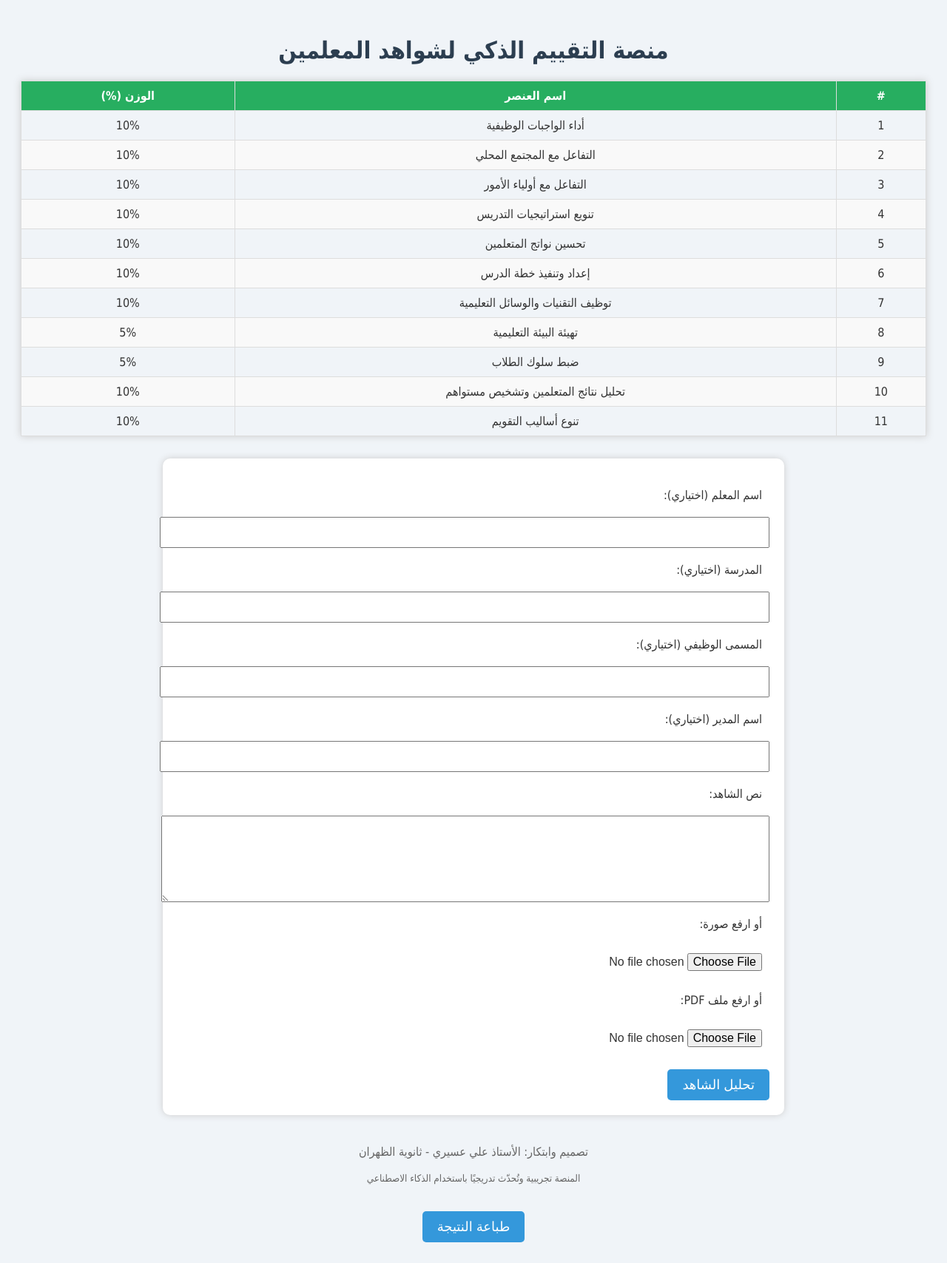
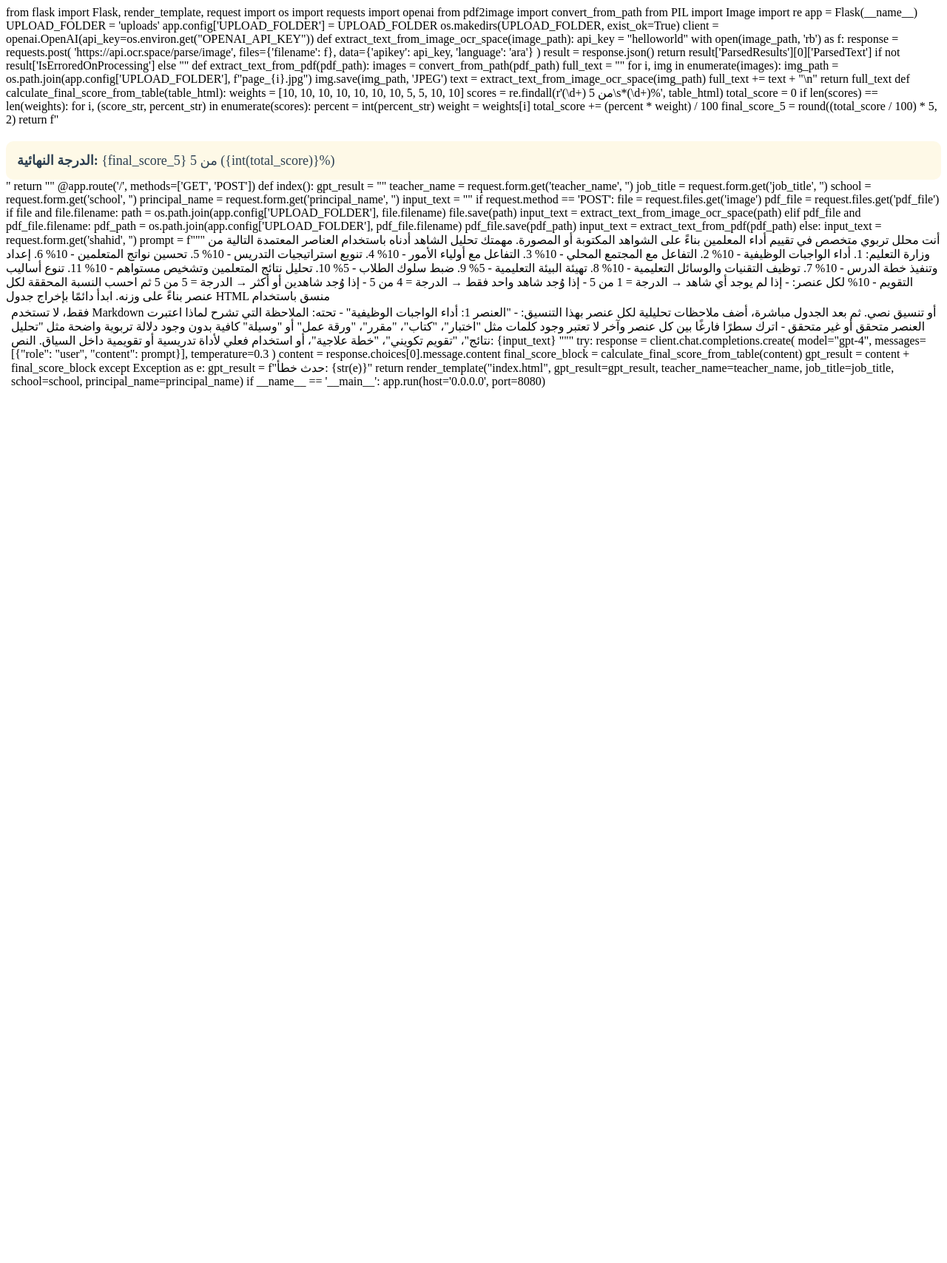
Before and after one commit to aliasiriiii/smart-ai, a Flask app: page / in a window 1280 px wide. Shown: the whole page at 74% size. After the commit the page ends 525 px from the top, so only its background shows below. Run offline with Flask 3, Linux system fonts and the light colour scheme.

Commit message:
Update index.html

```diff
--- a/templates/index.html
+++ b/templates/index.html
@@ -1,152 +1,128 @@
-<!DOCTYPE html>
-<html lang="ar" dir="rtl">
-<head>
-    <meta charset="UTF-8">
-    <title>منصة التقييم الذكي لشواهد المعلمين</title>
-    <style>
-        body {
-            font-family: 'Tahoma', sans-serif;
-            background: #f0f4f8;
-            padding: 20px;
-            color: #333;
-        }
-        h1 {
-            text-align: center;
-            color: #2c3e50;
-        }
-        form {
-            background: white;
-            padding: 20px;
-            border-radius: 10px;
-            box-shadow: 0 0 10px #ccc;
-            max-width: 800px;
-            margin: auto;
-        }
-        label, input, textarea {
-            display: block;
-            width: 100%;
-            margin-top: 10px;
-            padding: 10px;
-            font-size: 16px;
-        }
-        button {
-            background-color: #3498db;
-            color: white;
-            padding: 10px 20px;
-            margin-top: 20px;
-            border: none;
-            border-radius: 5px;
-            font-size: 18px;
-            cursor: pointer;
-        }
-        table {
-            width: 100%;
-            border-collapse: collapse;
-            font-family: Tahoma;
-            margin-bottom: 30px;
-            box-shadow: 0 0 10px #ccc;
-        }
-        th, td {
-            padding: 10px;
-            text-align: center;
-            border: 1px solid #ddd;
-        }
-        th {
-            background-color: #27ae60;
-            color: white;
-        }
-        tr:nth-child(even) {
-            background-color: #f9f9f9;
-        }
-        .footer {
-            text-align: center;
-            margin-top: 40px;
-            color: #666;
-        }
-        @media print {
-            .no-print { display: none; }
-        }
-    </style>
-    <script>
-        function showLoading() {
-            document.getElementById('loading').style.display = 'block';
-        }
-    </script>
-</head>
-<body>
+ from flask import Flask, render_template, request
+import os
+import requests
+import openai
+from pdf2image import convert_from_path
+from PIL import Image
+import re
 
-    <h1>منصة التقييم الذكي لشواهد المعلمين</h1>
+app = Flask(__name__)
+UPLOAD_FOLDER = 'uploads'
+app.config['UPLOAD_FOLDER'] = UPLOAD_FOLDER
+os.makedirs(UPLOAD_FOLDER, exist_ok=True)
 
-    <!-- جدول العناصر الرسمية -->
-    <table>
-        <thead>
-            <tr>
-                <th>#</th>
-                <th>اسم العنصر</th>
-                <th>الوزن (%)</th>
-            </tr>
-        </thead>
-        <tbody>
-            <tr><td>1</td><td>أداء الواجبات الوظيفية</td><td>10%</td></tr>
-            <tr><td>2</td><td>التفاعل مع المجتمع المحلي</td><td>10%</td></tr>
-            <tr><td>3</td><td>التفاعل مع أولياء الأمور</td><td>10%</td></tr>
-            <tr><td>4</td><td>تنويع استراتيجيات التدريس</td><td>10%</td></tr>
-            <tr><td>5</td><td>تحسين نواتج المتعلمين</td><td>10%</td></tr>
-            <tr><td>6</td><td>إعداد وتنفيذ خطة الدرس</td><td>10%</td></tr>
-            <tr><td>7</td><td>توظيف التقنيات والوسائل التعليمية</td><td>10%</td></tr>
-            <tr><td>8</td><td>تهيئة البيئة التعليمية</td><td>5%</td></tr>
-            <tr><td>9</td><td>ضبط سلوك الطلاب</td><td>5%</td></tr>
-            <tr><td>10</td><td>تحليل نتائج المتعلمين وتشخيص مستواهم</td><td>10%</td></tr>
-            <tr><td>11</td><td>تنوع أساليب التقويم</td><td>10%</td></tr>
-        </tbody>
-    </table>
+client = openai.OpenAI(api_key=os.environ.get("OPENAI_API_KEY"))
 
-    <!-- نموذج الإدخال -->
-    <form method="POST" enctype="multipart/form-data" onsubmit="showLoading()">
-        <label>اسم المعلم (اختياري):</label>
-        <input type="text" name="teacher_name" value="{{ teacher_name }}">
+def extract_text_from_image_ocr_space(image_path):
+    api_key = "helloworld"
+    with open(image_path, 'rb') as f:
+        response = requests.post(
+            'https://api.ocr.space/parse/image',
+            files={'filename': f},
+            data={'apikey': api_key, 'language': 'ara'}
+        )
+    result = response.json()
+    return result['ParsedResults'][0]['ParsedText'] if not result['IsErroredOnProcessing'] else ""
 
-        <label>المدرسة (اختياري):</label>
-        <input type="text" name="school" value="{{ school }}">
+def extract_text_from_pdf(pdf_path):
+    images = convert_from_path(pdf_path)
+    full_text = ""
+    for i, img in enumerate(images):
+        img_path = os.path.join(app.config['UPLOAD_FOLDER'], f"page_{i}.jpg")
+        img.save(img_path, 'JPEG')
+        text = extract_text_from_image_ocr_space(img_path)
+        full_text += text + "\n"
+    return full_text
 
-        <label>المسمى الوظيفي (اختياري):</label>
-        <input type="text" name="job_title" value="{{ job_title }}">
+def calculate_final_score_from_table(table_html):
+    weights = [10, 10, 10, 10, 10, 10, 10, 5, 5, 10, 10]
+    scores = re.findall(r'<td>(\d+) من 5</td>\s*<td>(\d+)%</td>', table_html)
+    total_score = 0
+    if len(scores) == len(weights):
+        for i, (score_str, percent_str) in enumerate(scores):
+            percent = int(percent_str)
+            weight = weights[i]
+            total_score += (percent * weight) / 100
+        final_score_5 = round((total_score / 100) * 5, 2)
+        return f"<div style='margin-top:20px; font-size:18px; color:#2c3e50; background:#fef9e7; padding:15px; border-radius:10px;'><strong>الدرجة النهائية:</strong> {final_score_5} من 5 ({int(total_score)}%)</div>"
+    return ""
 
-        <label>اسم المدير (اختياري):</label>
-        <input type="text" name="principal_name" value="{{ principal_name }}">
+@app.route('/', methods=['GET', 'POST'])
+def index():
+    gpt_result = ""
+    teacher_name = request.form.get('teacher_name', '')
+    job_title = request.form.get('job_title', '')
+    school = request.form.get('school', '')
+    principal_name = request.form.get('principal_name', '')
+    input_text = ""
 
-        <label>نص الشاهد:</label>
-        <textarea name="shahid" rows="5"></textarea>
+    if request.method == 'POST':
+        file = request.files.get('image')
+        pdf_file = request.files.get('pdf_file')
+        if file and file.filename:
+            path = os.path.join(app.config['UPLOAD_FOLDER'], file.filename)
+            file.save(path)
+            input_text = extract_text_from_image_ocr_space(path)
+        elif pdf_file and pdf_file.filename:
+            pdf_path = os.path.join(app.config['UPLOAD_FOLDER'], pdf_file.filename)
+            pdf_file.save(pdf_path)
+            input_text = extract_text_from_pdf(pdf_path)
+        else:
+            input_text = request.form.get('shahid', '')
 
-        <label>أو ارفع صورة:</label>
-        <input type="file" name="image">
+        prompt = f"""
+أنت محلل تربوي متخصص في تقييم أداء المعلمين بناءً على الشواهد المكتوبة أو المصورة. مهمتك تحليل الشاهد أدناه باستخدام العناصر المعتمدة التالية من وزارة التعليم:
 
-        <label>أو ارفع ملف PDF:</label>
-        <input type="file" name="pdf_file">
+1. أداء الواجبات الوظيفية - 10%
+2. التفاعل مع المجتمع المحلي - 10%
+3. التفاعل مع أولياء الأمور - 10%
+4. تنويع استراتيجيات التدريس - 10%
+5. تحسين نواتج المتعلمين - 10%
+6. إعداد وتنفيذ خطة الدرس - 10%
+7. توظيف التقنيات والوسائل التعليمية - 10%
+8. تهيئة البيئة التعليمية - 5%
+9. ضبط سلوك الطلاب - 5%
+10. تحليل نتائج المتعلمين وتشخيص مستواهم - 10%
+11. تنوع أساليب التقويم - 10%
 
-        <button type="submit">تحليل الشاهد</button>
-    </form>
+لكل عنصر:
+- إذا لم يوجد أي شاهد → الدرجة = 1 من 5
+- إذا وُجد شاهد واحد فقط → الدرجة = 4 من 5
+- إذا وُجد شاهدين أو أكثر → الدرجة = 5 من 5
 
-    <!-- شاشة الانتظار -->
-    <div id="loading" style="display:none; text-align:center; margin-top:20px; font-size:18px; color:#2c3e50;">
-        جاري التحليل... يرجى الانتظار
-    </div>
+ثم احسب النسبة المحققة لكل عنصر بناءً على وزنه.
 
-    <!-- النتيجة -->
-    {% if gpt_result %}
-    <div class="no-print">
-        <h2 style="margin-top: 40px;">نتيجة التحليل الذكي (GPT)</h2>
-        <div style="white-space: pre-wrap; font-size: 17px; line-height: 2;">
-            {{ gpt_result | safe }}
-        </div>
-    </div>
-    {% endif %}
+ابدأ دائمًا بإخراج جدول HTML منسق باستخدام <table><tr><th><td> فقط، لا تستخدم Markdown أو تنسيق نصي.
 
-    <div class="footer">
-        <p>تصميم وابتكار: الأستاذ علي عسيري - ثانوية الظهران</p>
-        <p><small>المنصة تجريبية وتُحدّث تدريجيًا باستخدام الذكاء الاصطناعي</small></p>
-        <button onclick="window.print()" class="no-print">طباعة النتيجة</button>
-    </div>
+ثم بعد الجدول مباشرة، أضف ملاحظات تحليلية لكل عنصر بهذا التنسيق:
+- "العنصر 1: أداء الواجبات الوظيفية"
+- تحته: الملاحظة التي تشرح لماذا اعتبرت العنصر متحقق أو غير متحقق
+- اترك سطرًا فارغًا بين كل عنصر وآخر
 
-</body>
-</html>
+لا تعتبر وجود كلمات مثل "اختبار"، "كتاب"، "مقرر"، "ورقة عمل" أو "وسيلة" كافية بدون وجود دلالة تربوية واضحة مثل "تحليل نتائج"، "تقويم تكويني"، "خطة علاجية"، أو استخدام فعلي لأداة تدريسية أو تقويمية داخل السياق.
+
+النص:
+{input_text}
+"""
+
+        try:
+            response = client.chat.completions.create(
+                model="gpt-4",
+                messages=[{"role": "user", "content": prompt}],
+                temperature=0.3
+            )
+            content = response.choices[0].message.content
+            final_score_block = calculate_final_score_from_table(content)
+            gpt_result = content + final_score_block
+        except Exception as e:
+            gpt_result = f"حدث خطأ: {str(e)}"
+
+    return render_template("index.html",
+                           gpt_result=gpt_result,
+                           teacher_name=teacher_name,
+                           job_title=job_title,
+                           school=school,
+                           principal_name=principal_name)
+
+if __name__ == '__main__':
+    app.run(host='0.0.0.0', port=8080)
```
